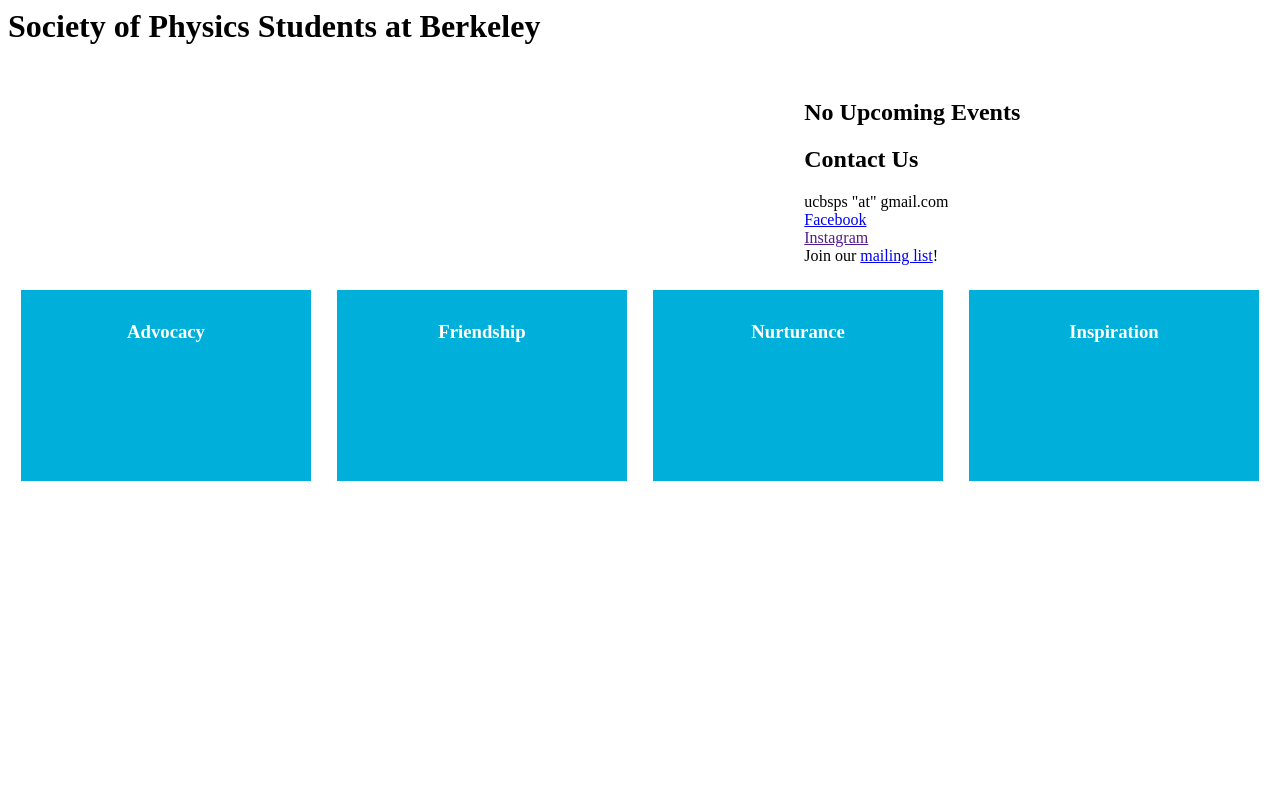
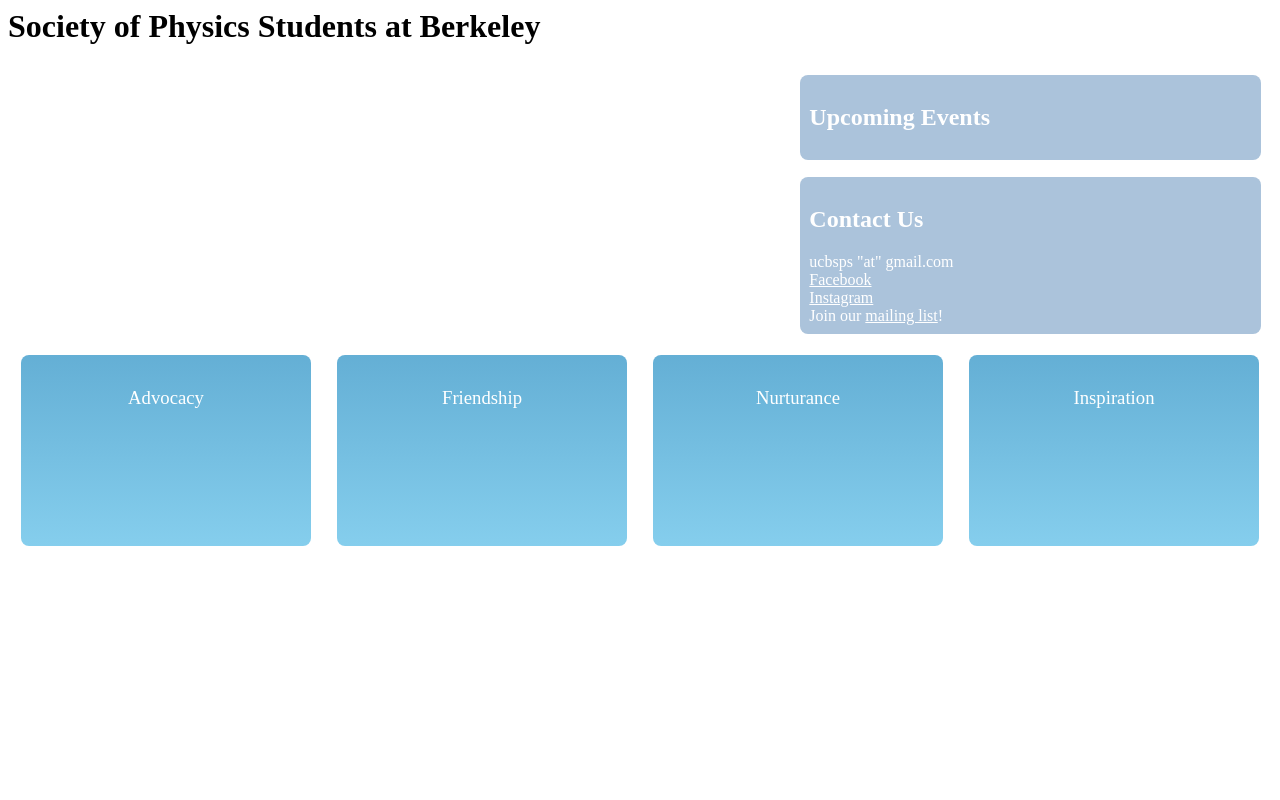
Before and after one commit to ucbsps/sps_web_2020, a Django app: template templates/home.html in a window 1280 px wide. Run offline with Django 3.2, Linux system fonts and the light colour scheme; the template is opened without the code that fills it, so the values that code supplies are empty.

Commit message:
Various style changes

```diff
--- a/static/css/color.css
+++ b/static/css/color.css
@@ -1,13 +1,11 @@
 :root {
-	--berkeley-blue: #003262;
-	--founders-rock: #3B7EA1;
-	--california-gold: #FDB515;
-	--medalist: #C4820E;
-	--lawrence: #00B0DA;
-	--sather-gate: #B9D3B6;
-	--grey: #EEEEEE;
+	--blue-1: #4889C1;
+	--blue-2: #85CEED;
+	--blue-3: #ABC3DB;
+	--blue-half: #64AfD5;
 
-	--background: var(--grey);
-	--text-primary: #000000;
-	--text-secondary: #888888;
+	--text-light: #FFFFFF;
+	--text-dark: #000000;
+	--text-light-alt: #E0E0F0;
+	--text-dark-alt: #606060;
 }
--- a/static/css/events.css
+++ b/static/css/events.css
@@ -10,7 +10,7 @@
 	float: left;
 	padding: 1%;
 	margin: 1%;
-	background-color: var(--lawrence);
+	background-color: var(--blue-1);
 }
 
 div.event-image img {
@@ -23,7 +23,7 @@
 	float: left;
 	padding: 1%;
 	margin: 1%;
-	background-color: var(--sather-gate);
+	background-color: var(--blue-3);
 }
 
 div.event-location {
@@ -31,7 +31,7 @@
 	float: left;
 	padding: 1%;
 	margin: 1%;
-	background-color: var(--california-gold);
+	background-color: var(--blue-2);
 }
 
 @media(max-width: 1000px){
--- a/templates/home.html
+++ b/templates/home.html
@@ -11,7 +11,58 @@
 
 		 div.home-right {
 			 width: 35%;
-			 padding: 1%;
+			 float: left;
+			 display: block;
+			 color: var(--text-light);
+		 }
+
+		 div.home-right a {
+			 color: var(--text-light);
+		 }
+
+		 div.home-right a:hover {
+			 color: var(--text-light-alt);
+		 }
+
+		 div.home-events {
+			 width: 100%;
+			 padding: 2%;
+			 margin: 2%;
+			 background-color: var(--blue-3);
+			 border-radius: 0.5em;
+			 float: left;
+		 }
+
+		 div.home-events hr {
+			 border-style: solid;
+			 color: var(--text-light);
+		 }
+
+		 div.event-list {
+			 width: 100%;
+			 float: left;
+		 }
+
+		 div.event {
+			 width: 100%;
+			 float: left;
+		 }
+
+		 div.home-potw {
+			 width: 100%;
+			 padding: 2%;
+			 margin: 2%;
+			 background-color: var(--blue-3);
+			 border-radius: 0.5em;
+			 float: left;
+		 }
+
+		 div.contact-us {
+			 width: 100%;
+			 padding: 2%;
+			 margin: 2%;
+			 background-color: var(--blue-3);
+			 border-radius: 0.5em;
 			 float: left;
 		 }
 
@@ -25,7 +76,8 @@
 			 width: 31%;
 			 margin: 1%;
 			 padding: 1%;
-			 background-color: var(--lawrence);
+			 background-image: linear-gradient(to bottom, var(--blue-half), var(--blue-2));
+			 border-radius: 0.5em;
 		 }
 
 		 div.sps-focus >p {
@@ -33,22 +85,23 @@
 			 width: 100%;
 			 opacity: 0;
 			 transition: opacity 1s;
-			 color: #FFFFFF;
+			 color: var(--text-light);
 		 }
 
 		 div.sps-focus >p >a {
-			 color: #FFFFFF;
+			 color: var(--text-light);
 		 }
 
 		 div.sps-focus >p >a:hover {
-			 color: #CCCCCC;
+			 color: var(--text-light-alt);
 		 }
 
 		 div.sps-focus >h3 {
 			 display: block;
 			 width: 100%;
 			 text-align: center;
-			 color: #FFFFFF;
+			 font-weight: 300;
+			 color: var(--text-light);
 		 }
 
 		 div.sps-focus:hover >p {
@@ -137,7 +190,7 @@
 		</script>
 	</head>
 	<body>
-		<h1 class="content-main-header">Society of Physics Students at Berkeley</h1>
+		<h1 class="content-header">Society of Physics Students at Berkeley</h1>
 
 		<div class="home-left">
 			<div class="slideshow">
@@ -147,32 +200,25 @@
 			</div>
 		</div>
 		<div class="home-right">
-			{% if events %}
-			<h2 class="content-header">Upcoming Events</h2>
+			<div class="home-events">
+				<h2 class="content-main-header">Upcoming Events</h2>
 				<div class="event-list">
 					{% for event in events %}
 					<div class="event">
-					<div class="event-location">
-						<p>{% autoescape on %} {{ event.start_time }} {% endautoescape %}</p>
-						<p>{% autoescape on %} {{ event.end_time }} {% endautoescape %}</p>
-						{% if event.location %}
-						<p>{% autoescape on %} {{ event.location }} {% endautoescape %}</p>
+						{% if event.title %}
+						<a href="/events">
+							<p>{% autoescape on %} {{ event.title }} {% endautoescape %}</p>
+						</a>
+						{% else %}
+						<hr />
 						{% endif %}
-					</div>
-					<div class="event-content">
-						<h3>{% autoescape on %} {{ event.title }} {% endautoescape %}</h3>
-						<p>{% autoescape off %} {{ event.description }} {% endautoescape %}</p>
-					</div>
 					</div>
 					{% endfor %}
 				</div>
-			<p class="content">
-				For more information, see <a href="/events">Events</a>.
-			</p>
-			{% else %}
-			<h2 class="content-header">No Upcoming Events</h2>
-			{% endif %}
+			</div>
+
 			{% if potw %}
+			<div class="home-potw">
 				<h2 class="content-main-header"><a href="/potw">Problem of the Week</a></h2>
 				{% if potw_start %}
 				<h3 class="content-sub-header">For {{ potw_start }} - {{ potw_end }}</h3>
@@ -182,10 +228,11 @@
 					{{ potw }}
 					{% endautoescape %}
 				</p>
+			</div>
 			{% endif %}
 
 			<div class="contact-us">
-				<h2>Contact Us</h2>
+				<h2 class="content-main-header">Contact Us</h2>
 				<ul>
 					<li>ucbsps "at" gmail.com</li>
 					<li><a href="https://www.facebook.com/groups/474568829304662/">Facebook</a></li>
```
Also changed, not shown: home_page_loader.py (+12 -4 lines), static/css/nav.css (+38 -13 lines), static/css/root.css (+20 -17 lines), templates/root.html (+17 -7 lines), static/images/spslogo_light.svg (added). Lines whose indentation alone changed are shown as unchanged.
